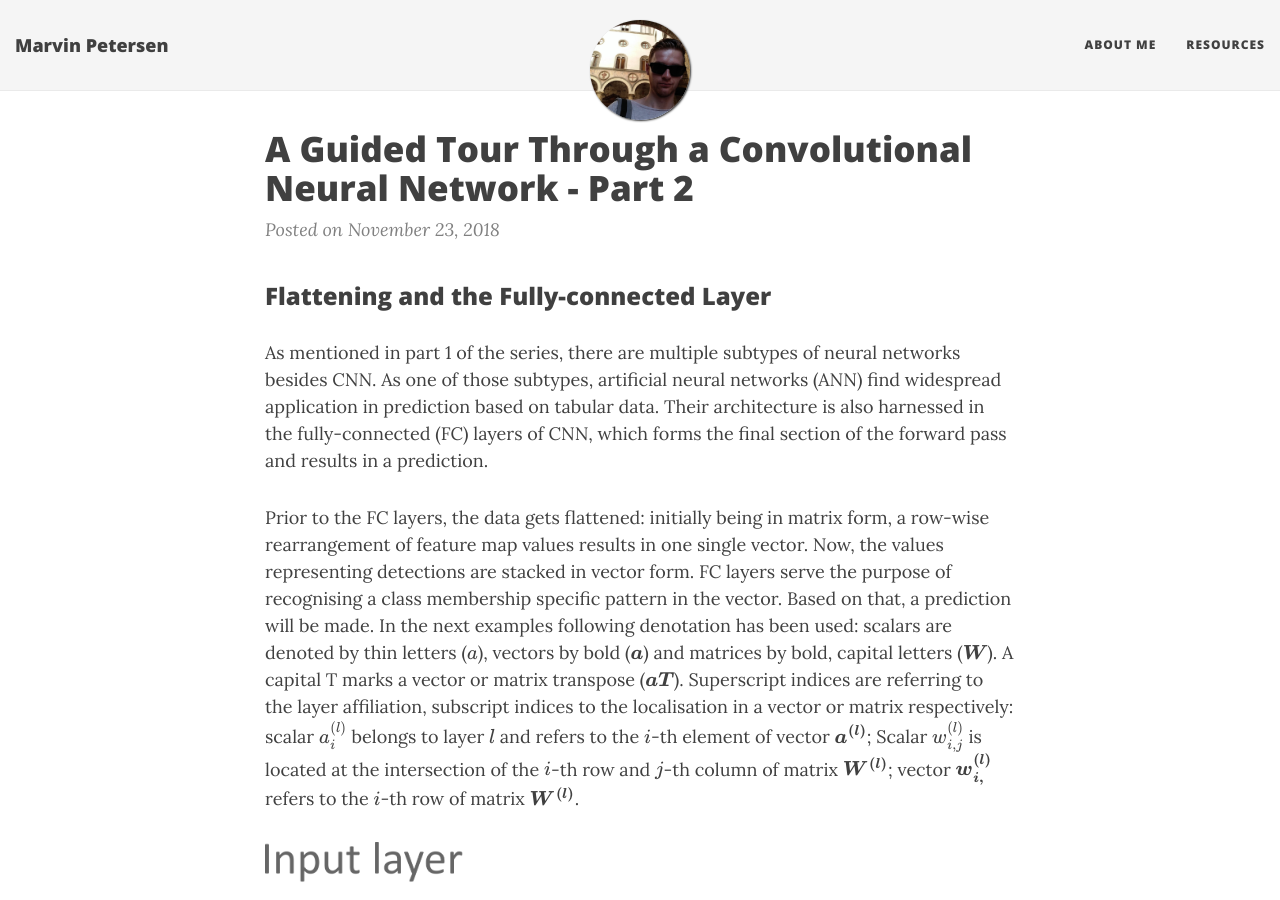
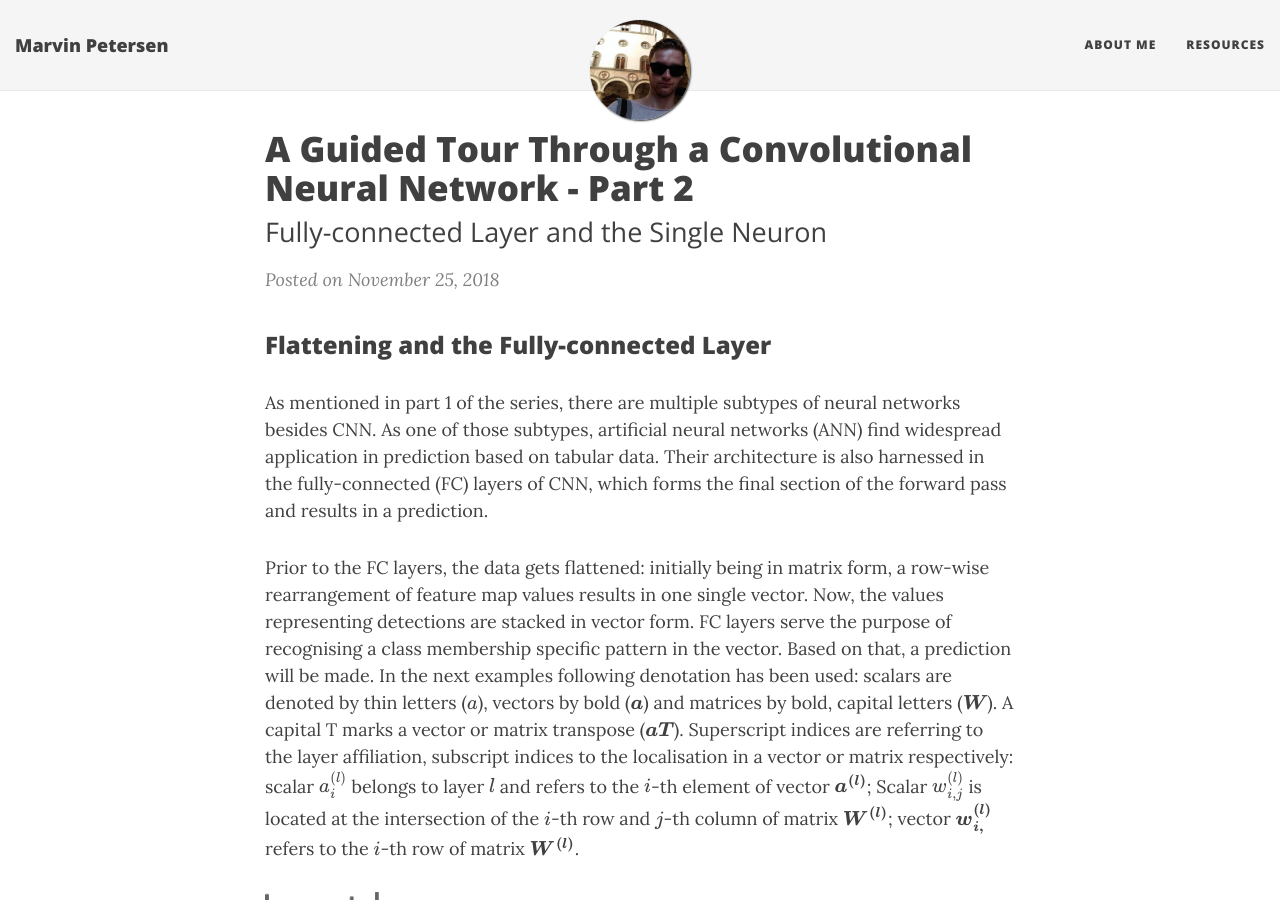
Before and after one commit to m-petersen/vinpetersen.github.io, a Jekyll site: the page built from _posts/2018-11-23-a-guided-tour-through-a-convolutional-neural-network-part-2.md, in a window 1280 px wide and 900 px high. Built offline with Jekyll 4.4.1, drawn with Linux system fonts in a browser that asks for light colours; nearby versions of some CDN libraries; formulas are drawn with MathJax 3.

Commit message:
Update 2018-11-23-a-guided-tour-through-a-convolutional-neural-network-part-2.md

```diff
--- a/_posts/2018-11-23-a-guided-tour-through-a-convolutional-neural-network-part-2.md
+++ b/_posts/2018-11-23-a-guided-tour-through-a-convolutional-neural-network-part-2.md
@@ -4,6 +4,8 @@ published: true
 title: A Guided Tour Through a Convolutional Neural Network - Part 2
 mathjax: true
 math: true
+date: '2018-11-25'
+subtitle: Fully-connected Layer and the Single Neuron
 ---
 ### Flattening and the Fully-connected Layer
 
```
